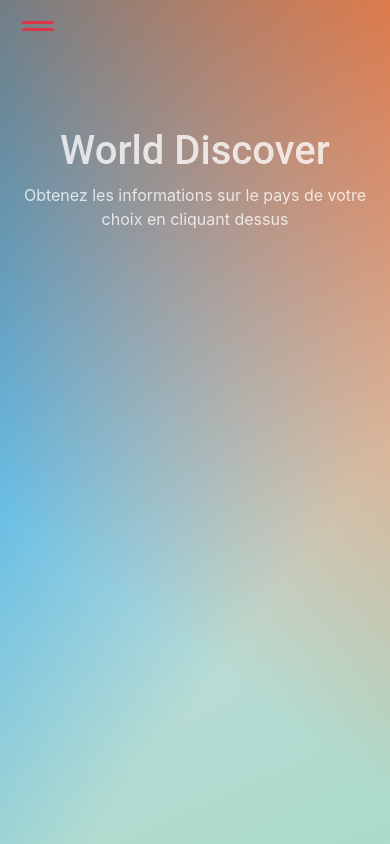
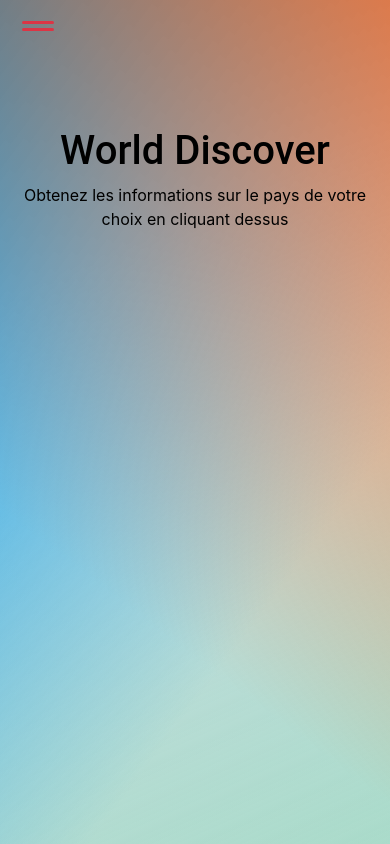
Before and after one commit to Mflantier/projet_data, a Symfony app: template templates/views/flags.html.twig in a window 390 px wide. Run offline with Twig, Linux system fonts and the light colour scheme; the template is opened without the code that fills it, so the values that code supplies are empty; style sheets or scripts are compiled from the project's sources; some libraries are stand-ins or nearby versions.

Commit message:
responsive ok

```diff
--- a/assets/scss/_home.scss
+++ b/assets/scss/_home.scss
@@ -85,14 +85,16 @@ body{
 
             a{
                 text-decoration: none;
-                color:  #ffffffc4;
+                // color:  #ffffffc4;
+                color: black;
                 &:hover{
                     text-decoration: none;
                     color:  #ffff;
                 }
             }
             h1{
-                color:  #ffffffc4;
+                // color:  #ffffffc4;
+                color: black;
                 font-family: 'Roboto', sans-serif;
                 font-size: 5rem;
                 transition: 0.1s;
@@ -113,7 +115,8 @@ body{
             .notice{
                 p{
                     font-size: 1.5rem;
-                    color:  #ffffffc4;
+                    // color:  #ffffffc4;
+                    color: black;
                     @media (max-width: 575px) {
                         font-size: 1rem;
                     }
--- a/assets/scss/_pays.scss
+++ b/assets/scss/_pays.scss
@@ -31,6 +31,7 @@
 #pays{
     max-height: 67vh;
     overflow: auto;
+    padding-top: 10px;
     @media (max-width: 575px) {
         max-height: 67vh;
     }
@@ -57,10 +58,10 @@
     .liste-pays{
         list-style: none;
         font-size: 1rem;
-        transition: .3s cubic-bezier(.22,.68,0,1.20);
-        border-bottom: solid 2px green;
+        transition: .3s;
         &:hover{
-            border-bottom: solid 2px green;
+            color: #dc3545;
+            transform: translateY(-5px);
         }
     }
 }
```
